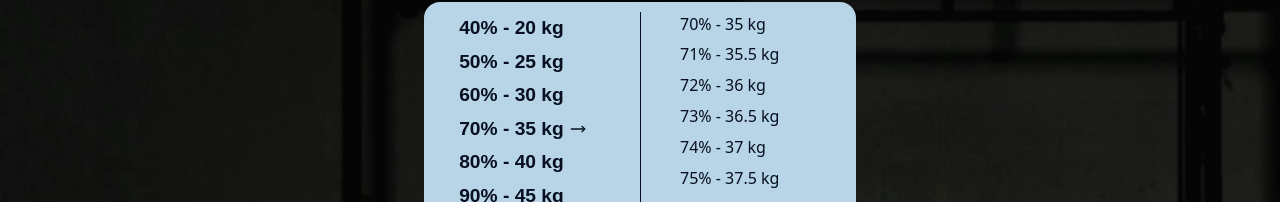
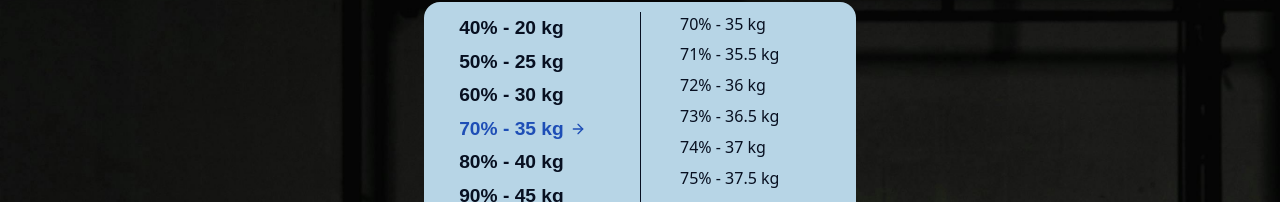
Before and after one commit to NiclO1337/weightlifting-calculator, a React (Vite) app: page / in a window 1280 px wide. Shown: the part 171-373 px from the top of the page. Built offline with nearby package versions, Linux system fonts and the light colour scheme.

Commit message:
style: show more clearly which percentage range that is selected

```diff
--- a/src/components/PercentageList.jsx
+++ b/src/components/PercentageList.jsx
@@ -1,5 +1,5 @@
 import { roundToIncrement } from '../utils/math.js';
-import { MoveRight } from 'lucide-react';
+import { ArrowRight } from 'lucide-react';
 import { PERCENTAGE_RANGE } from '../constants/percentages.js';
 
 export default function PercentageList({
@@ -12,12 +12,14 @@ export default function PercentageList({
     <div className='percentages-list'>
       <ul>
         {PERCENTAGE_RANGE.map((p) => (
-          <li key={p}>
-            <button onClick={() => onSelect(p)}>
+          <li key={p} className={selectedPercentage === p && 'highlighted'}>
+            <button
+
+              onClick={() => onSelect(p)}>
               {p}% - {roundToIncrement((oneRepMax * p) / 100, rounding)} kg
             </button>
             <span className='arrow'>
-              {selectedPercentage === p && <MoveRight size={16}  />}
+              {selectedPercentage === p && <ArrowRight size={16} />}
             </span>
           </li>
         ))}
--- a/src/index.css
+++ b/src/index.css
@@ -65,6 +65,11 @@ h1 {
   font-size: 1rem;
   font-weight: bold;
   padding: 0.3em 0;
+}
+
+.highlighted,
+.highlighted button {
+  color: var(--color-primary-hover);
 }
 
 .btn-tutorial,
```
